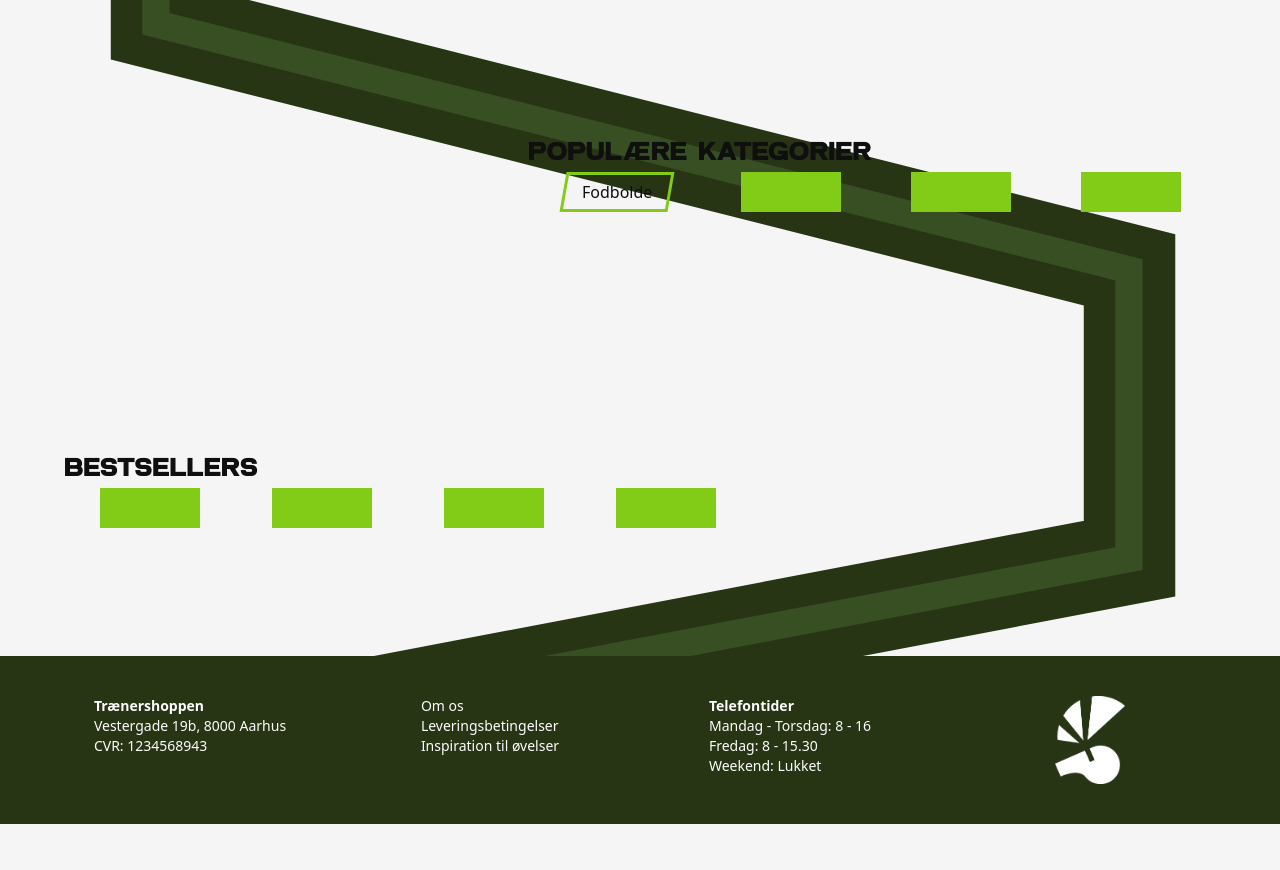
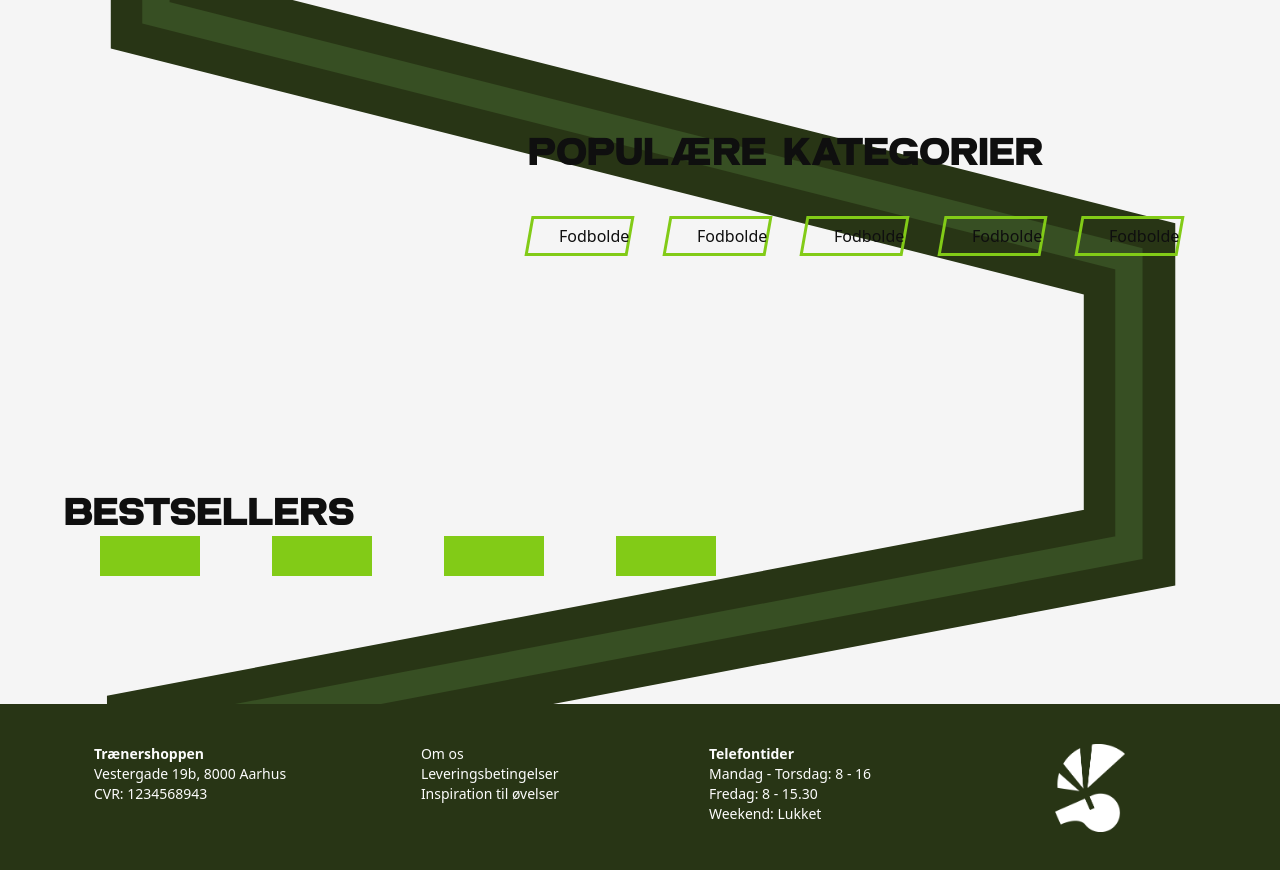
Before and after one commit to JValbjorn/traenershoppen, a Next.js app: page / in a window 1280 px wide. Shown: the part 1360-2230 px from the top of the page. Before the commit the page ends 2184 px from the top, so only its background shows below. Built offline with nearby package versions, Linux system fonts and the light colour scheme.

Commit message:
feat: enhance Parallellogram component with hover image and improved layout

```diff
--- a/app/page.js
+++ b/app/page.js
@@ -52,16 +52,32 @@ export default function Home() {
           <HomePageImage />
         </section>
         <section className="col-span-2 col-start-2 flex flex-col w-full">
-          <h2>POPULÆRE KATEGORIER</h2>
+          <h2 className="text-4xl">POPULÆRE KATEGORIER</h2>
           <div className="flex flex-row justify-around w-full">
-          <Parallellogram text="Fodbolde" onClick={()=> router.push("/fodbold/bolde")}/>
-            <div className="bg-light-green w-25 h-10"></div>
-            <div className="bg-light-green w-25 h-10"></div>
-            <div className="bg-light-green w-25 h-10"></div>
+            <Parallellogram
+              text="Fodbolde"
+              onClick={() => router.push("/fodbold/bolde")}
+            />
+            <Parallellogram
+              text="Fodbolde"
+              onClick={() => router.push("/fodbold/bolde")}
+            />{" "}
+            <Parallellogram
+              text="Fodbolde"
+              onClick={() => router.push("/fodbold/bolde")}
+            />{" "}
+            <Parallellogram
+              text="Fodbolde"
+              onClick={() => router.push("/fodbold/bolde")}
+            />{" "}
+            <Parallellogram
+              text="Fodbolde"
+              onClick={() => router.push("/fodbold/bolde")}
+            />
           </div>
         </section>
         <section className="flex flex-col w-full col-span-2 col-start-1">
-          <h2>BESTSELLERS</h2>
+          <h2 className="text-4xl">BESTSELLERS</h2>
           <div className="flex flex-row justify-around w-full">
             <div className="bg-light-green w-25 h-10"></div>
             <div className="bg-light-green w-25 h-10"></div>
--- a/components/Parallellogram.js
+++ b/components/Parallellogram.js
@@ -1,7 +1,25 @@
+import Image from "next/image";
+import { useState } from "react";
+
 export default function Parallellogram({text, onClick}) {
+    const [isHovering, setIsHovering] = useState(false);
+
+
     return (
-      <div className="skew-x-[-10deg] px-4 border-3 border-light-green ">
+      <div className="grid grid-rows-2 grid-cols-4 min-h-20"
+      onMouseEnter={()=> setIsHovering(true)}
+      onMouseLeave={()=> setIsHovering(false)}>
+        {isHovering && (
+          <Image
+            src="/img/green-fan.png"
+            width={55}
+            height={100}
+            alt="button decoration"
+            className="col-span-2 col-start-3 row-start-1"
+          />
+        )}
 
+        <div className="row-start-2 col-span-3 skew-x-[-10deg] px-7 border-3 border-light-green hover:bg-light-green">
           <button
             onClick={onClick}
             className="skew-x-10 w-full h-full text-center"
@@ -9,5 +27,6 @@ export default function Parallellogram({text, onClick}) {
             {text}
           </button>
         </div>
+      </div>
     );
 }
```
Also changed, not shown: public/img/green-fan.png (added). Lines whose indentation alone changed are shown as unchanged.
